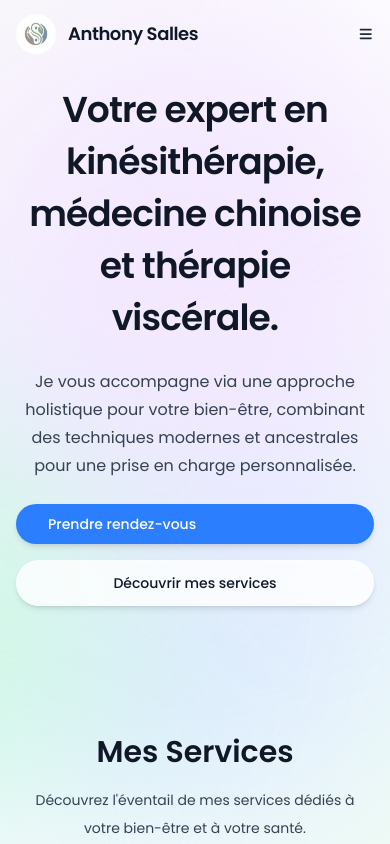
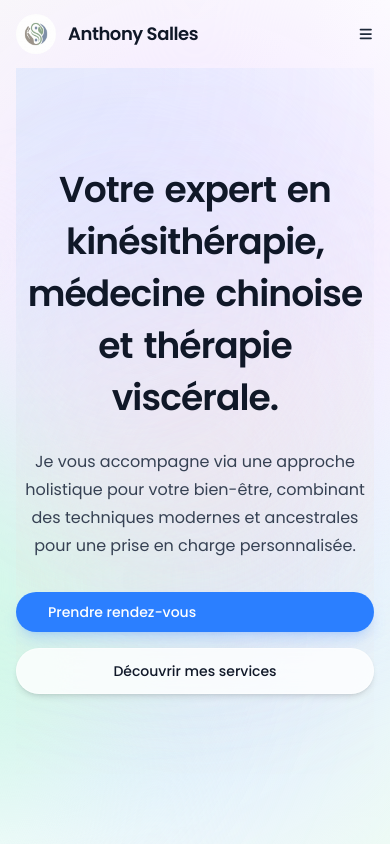
Before and after one commit to LTiollier/anthony-salles, a Next.js app: page / in a window 390 px wide. Shown: the top 844 px of the page. Built offline with nearby package versions, Linux system fonts and the light colour scheme.

Commit message:
:sparkles: implement interactive background glow and staggered text reveal on Home page

```diff
--- /dev/null
+++ b/components/background-glow.jsx
@@ -0,0 +1,69 @@
+'use client';
+
+import { motion, useMotionValue, useSpring } from 'framer-motion';
+import { useEffect } from 'react';
+
+/**
+ * BackgroundGlow Component
+ * Features subtle, interactive blurred blobs that follow the mouse or float gently.
+ */
+export default function BackgroundGlow() {
+    const mouseX = useMotionValue(0);
+    const mouseY = useMotionValue(0);
+
+    // Smooth transition for mouse movement
+    const springX = useSpring(mouseX, { stiffness: 50, damping: 20 });
+    const springY = useSpring(mouseY, { stiffness: 50, damping: 20 });
+
+    useEffect(() => {
+        const handleMouseMove = (e) => {
+            mouseX.set(e.clientX);
+            mouseY.set(e.clientY);
+        };
+        window.addEventListener('mousemove', handleMouseMove);
+        return () => window.removeEventListener('mousemove', handleMouseMove);
+    }, [mouseX, mouseY]);
+
+    return (
+        <div className="absolute inset-0 -z-10 overflow-hidden pointer-events-none">
+            {/* Main Interactive Glow */}
+            <motion.div
+                className="absolute size-[500px] rounded-full bg-blue-400/10 blur-[120px]"
+                style={{
+                    x: springX,
+                    y: springY,
+                    left: '-250px',
+                    top: '-250px',
+                }}
+            />
+
+            {/* Floating Blob 1 - Warm */}
+            <motion.div
+                className="absolute top-1/4 -left-20 size-96 rounded-full bg-orange-200/20 blur-[100px]"
+                animate={{
+                    x: [0, 100, 0],
+                    y: [0, 50, 0],
+                }}
+                transition={{
+                    duration: 20,
+                    repeat: Infinity,
+                    ease: "easeInOut"
+                }}
+            />
+
+            {/* Floating Blob 2 - Soft Blue */}
+            <motion.div
+                className="absolute bottom-1/4 -right-20 size-[500px] rounded-full bg-blue-100/30 blur-[120px]"
+                animate={{
+                    x: [0, -150, 0],
+                    y: [0, -100, 0],
+                }}
+                transition={{
+                    duration: 25,
+                    repeat: Infinity,
+                    ease: "easeInOut"
+                }}
+            />
+        </div>
+    );
+}
--- a/sections/hero-section.jsx
+++ b/sections/hero-section.jsx
@@ -1,44 +1,81 @@
 'use client';
+
 import { motion } from "framer-motion";
 import Link from "next/link";
+import BackgroundGlow from "@/components/background-glow";
 
 export default function HeroSection() {
+    const title = "Votre expert en kinésithérapie, médecine chinoise et thérapie viscérale.";
+    const words = title.split(" ");
+
+    const containerVariants = {
+        hidden: { opacity: 0 },
+        visible: {
+            opacity: 1,
+            transition: {
+                staggerChildren: 0.1,
+            },
+        },
+    };
+
+    const wordVariants = {
+        hidden: { y: 20, opacity: 0 },
+        visible: {
+            y: 0,
+            opacity: 1,
+            transition: {
+                type: "spring",
+                stiffness: 200,
+                damping: 20,
+            },
+        },
+    };
 
     return (
-        <>
+        <section className="relative flex flex-col items-center py-20 overflow-visible">
+            <BackgroundGlow />
 
-            <motion.section className="flex flex-col items-center">
-                <motion.h1 className="text-center text-4xl/13 md:text-6xl/19 mt-4 font-semibold tracking-tight max-w-3xl text-gray-900"
-                    initial={{ y: 50, opacity: 0 }}
-                    whileInView={{ y: 0, opacity: 1 }}
-                    viewport={{ once: true }}
-                    transition={{ type: "spring", stiffness: 240, damping: 70, mass: 1 }}
-                >
-                    Votre expert en kinésithérapie, médecine chinoise et thérapie viscérale.
+            <motion.div
+                className="flex flex-col items-center max-w-4xl"
+                variants={containerVariants}
+                initial="hidden"
+                animate="visible"
+            >
+                <motion.h1 className="text-center text-4xl/13 md:text-6xl/19 mt-4 font-semibold tracking-tight text-gray-900 flex flex-wrap justify-center gap-x-[0.3em]">
+                    {words.map((word, i) => (
+                        <motion.span
+                            key={i}
+                            variants={wordVariants}
+                            className="inline-block"
+                        >
+                            {word}
+                        </motion.span>
+                    ))}
                 </motion.h1>
-                <motion.p className="text-center text-gray-700 text-base/7 max-w-md mt-6"
-                    initial={{ y: 50, opacity: 0 }}
-                    whileInView={{ y: 0, opacity: 1 }}
-                    viewport={{ once: true }}
-                    transition={{ delay: 0.2, type: "spring", stiffness: 320, damping: 70, mass: 1 }}
+
+                <motion.p
+                    className="text-center text-gray-700 text-base/7 max-w-md mt-6"
+                    initial={{ y: 20, opacity: 0 }}
+                    animate={{ y: 0, opacity: 1 }}
+                    transition={{ delay: 0.8, duration: 1 }}
                 >
                     Je vous accompagne via une approche holistique pour votre bien-être, combinant des techniques modernes et ancestrales pour une prise en charge personnalisée.
                 </motion.p>
 
-                <motion.div className="flex flex-col md:flex-row max-md:w-full items-center gap-4 md:gap-3 mt-6"
-                    initial={{ y: 50, opacity: 0 }}
-                    whileInView={{ y: 0, opacity: 1 }}
-                    viewport={{ once: true }}
-                    transition={{ type: "spring", stiffness: 320, damping: 70, mass: 1 }}
+                <motion.div
+                    className="flex flex-col md:flex-row max-md:w-full items-center gap-4 md:gap-3 mt-8"
+                    initial={{ y: 20, opacity: 0 }}
+                    animate={{ y: 0, opacity: 1 }}
+                    transition={{ delay: 1, duration: 0.5 }}
                 >
-                    <a href='https://www.doctolib.fr/masseur-kinesitherapeute/lyon/anthony-salles-lyon' target='_blank' rel='noopener noreferrer' className="btn max-md:w-full bg-blue-500">
+                    <a href='https://www.doctolib.fr/masseur-kinesitherapeute/lyon/anthony-salles-lyon' target='_blank' rel='noopener noreferrer' className="btn max-md:w-full bg-blue-500 shadow-lg shadow-blue-500/20">
                         Prendre rendez-vous
                     </a>
-                    <Link href='/a-propos' className="btn max-md:w-full glass flex items-center justify-center gap-2 py-3 text-gray-900">
+                    <Link href='/a-propos' className="btn max-md:w-full glass flex items-center justify-center gap-2 py-3 text-gray-900 border border-white/40">
                         Découvrir mes services
                     </Link>
                 </motion.div>
-            </motion.section>
-        </>
+            </motion.div>
+        </section>
     );
 }
```
